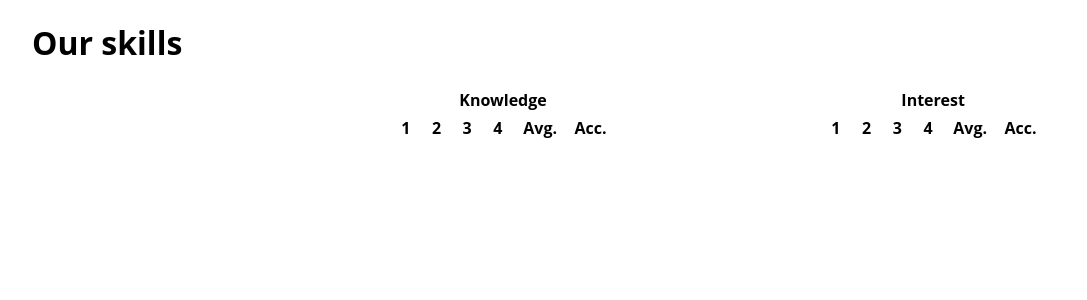
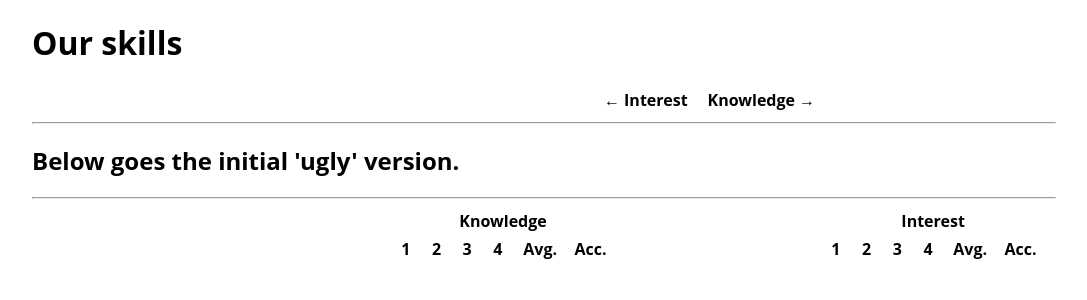
Before and after one commit to Igalia/team, a Django app: page /skills/ in a window 1280 px wide. Shown: the top 300 px of the page, without its empty margins (96-1183 px from the left). Run offline with Django 3.2, Linux system fonts and the light colour scheme; data that the repository does not hold is empty; parts of the project's set-up code (start-up, migrations or seed data) failed here and were passed over.

Commit message:
Implemented the new idea for the Skills Home page.

```diff
--- a/skills/static/skills/style.css
+++ b/skills/static/skills/style.css
@@ -38,7 +38,7 @@
     width: 20%;
 }
 
-.skills-interest-1, .skills-interest-2, .skills-interest-3, .skills-interest-4 {
+.skills-interest, .skills-interest-1, .skills-interest-2, .skills-interest-3, .skills-interest-4 {
     float: right;
     padding-right: 5px;
     border-radius: 5px 0 0 5px;
@@ -97,6 +97,10 @@
     background-color: #2962FF;
 }
 
+.skills-cell-narrow {
+    width: 20%;
+}
+
 
 
 
--- a/skills/templates/skills/home.html
+++ b/skills/templates/skills/home.html
@@ -2,6 +2,51 @@
 
 {% block content %}
 <h1>Our skills</h1>
+
+<div class="t-row">
+    <div class="t-cell skills-row-header"></div>
+    <div class="t-cell skills-column-header skills-cell-right">← Interest</div>
+    <div class="t-cell skills-column-header">Knowledge →</div>
+</div>
+{% for skill in skills %}
+    {% if skill.category_title %}
+        <hr>
+        <h2>{{ skill.category_title }}</h2>
+    {% endif %}
+    <div class="t-row">
+        <div class="t-cell skills-row-header"><a href="{% url 'skills:skill' skill.skill %}">{{ skill.title }}</a></div>
+        <div class="t-cell skills-cell-right">
+            {% for level in skill.interest %}
+                {% if level %}
+                    <div class="t-cell skills-interest-{{ forloop.counter }} skills-cell-narrow">{{ level }}</div>
+                {% else %}
+                    <div class="t-cell skills-interest skills-cell-narrow"></div>
+                {% endif %}
+            {% endfor %}
+            {% if skill.star_interest %}
+                <div class="t-cell skills-cell-narrow">&star;</div>
+            {% endif %}
+        </div>
+        <div class="t-cell skills-cell-left">
+            {% for level in skill.knowledge %}
+                {% if level %}
+                    <div class="t-cell skills-knowledge-{{ forloop.counter }} skills-cell-narrow">{{ level }}</div>
+                {% else %}
+                    <div class="t-cell skills-cell-narrow"></div>
+                {% endif %}
+            {% endfor %}
+            {% if skill.star_knowledge %}
+                <div class="t-cell skills-cell-narrow">&star;</div>
+            {% endif %}
+        </div>
+    </div>
+{% endfor %}
+
+<hr>
+
+<h2>Below goes the initial 'ugly' version.</h2>
+
+<hr>
 
 <div class="t-row">
     <div class="table-cell-row-header"></div>
--- a/skills/templates/skills/person.html
+++ b/skills/templates/skills/person.html
@@ -2,8 +2,6 @@
 
 {% block content %}
 <h1><a href="{% url 'skills:home' %}">Our skills</a> &rarr; {{ person.login }}</h1>
-
-<p>{% if latest_assessment %}The latest record for {{ person.login }} is {{ latest_assessment.date }}.{% else %}No records so far.{% endif %}</p>
 
 <div class="t-row">
     <div class="t-cell skills-row-header"></div>
@@ -23,4 +21,6 @@
     </div>
 {% endfor %}
 
+<p>{% if latest_assessment %}The latest record for {{ person.login }} is {{ latest_assessment.date }}.{% else %}No records so far.{% endif %}</p>
+
 {% endblock %}
--- a/skills/templates/skills/skill.html
+++ b/skills/templates/skills/skill.html
@@ -9,6 +9,8 @@
     <div class="t-cell skills-column-header">Knowledge →</div>
 </div>
 
+<hr>
+
 {% for person in people %}
     <div class="t-row">
         <div class="t-cell skills-row-header"><a href="{% url 'skills:person' person.person.login %}">{{ person.person.login }}</a></div>
--- a/skills/views.py
+++ b/skills/views.py
@@ -55,10 +55,19 @@ def home(request):
         skill['interest_accumulated'] = sum(
             (skill['interest'][i] * i for i in range(len(Measurement.INTEREST_CHOICES))))
         skill['interest_average'] = skill['interest_accumulated'] / assessment_count
+
         if skill['knowledge'][Measurement.KNOWLEDGE_EXPERT] >= 2:
             skill['comment'] = '2 or more experts!'
+            skill['star_knowledge'] = True
+        elif skill['knowledge'][Measurement.KNOWLEDGE_HIGH] >= 5:
+            skill['star_knowledge'] = True
         elif skill['knowledge_average'] > Measurement.KNOWLEDGE_MEDIUM:
             skill['comment'] = 'Average is above medium.'
+            skill['star_knowledge'] = True
+
+        if skill['interest'][Measurement.INTEREST_EXTREME] >= 4:
+            skill['star_interest'] = True
+
         skill['knowledge'] = skill['knowledge'][1:]
         skill['interest'] = skill['interest'][1:]
 
```
